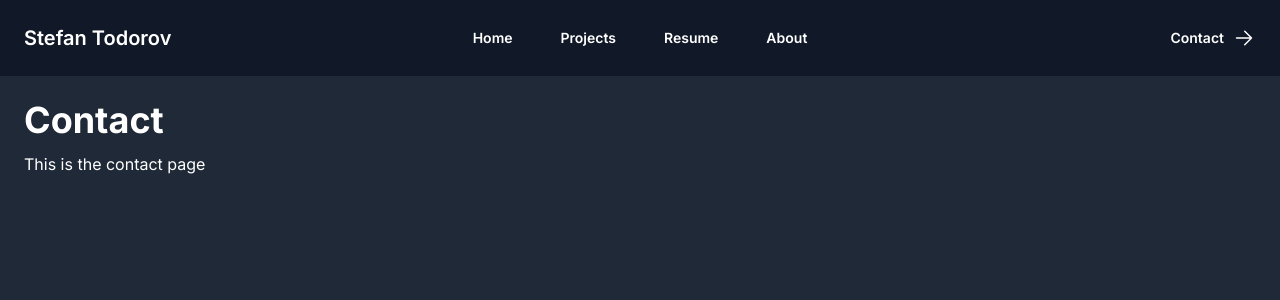
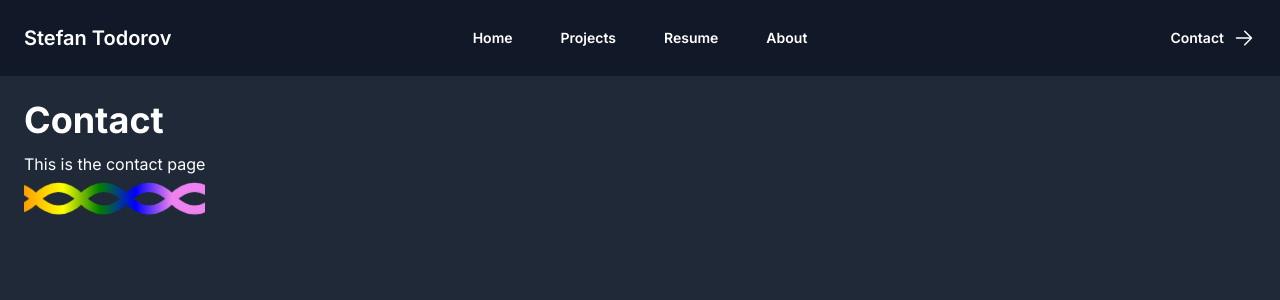
Before and after one commit to coravacav/portfolio, a Next.js app: page /contact in a window 1280 px wide. Shown: the top 300 px of the page. Built offline with nearby package versions, Linux system fonts and the light colour scheme.

Commit message:
crap wave

```diff
--- a/package.json
+++ b/package.json
@@ -27,6 +27,7 @@
         "postcss-focus-visible": "^6.0.4",
         "react": "18.2.0",
         "react-dom": "18.2.0",
+        "react-use-measure": "^2.1.1",
         "remark-gfm": "^3.0.1",
         "tailwindcss": "^3.3.2"
     },
@@ -36,6 +37,7 @@
         "eslint": "8.44.0",
         "eslint-config-next": "13.4.9",
         "prettier": "^2",
-        "prettier-plugin-tailwindcss": "^0.3.0"
+        "prettier-plugin-tailwindcss": "^0.3.0",
+        "sass": "^1.63.6"
     }
 }
--- a/src/app/contact/page.tsx
+++ b/src/app/contact/page.tsx
@@ -1,3 +1,4 @@
+import Wave from '@/lib/wave';
 import { pageWidth } from '@/styles/pageWidth';
 import clsx from 'clsx';
 
@@ -5,7 +6,10 @@ export default function ContactPage() {
     return (
         <div className={clsx('flex flex-col text-white w-full mx-auto', pageWidth)}>
             <h1 className="text-4xl font-bold">Contact</h1>
-            <p className="mt-3">This is the contact page</p>
+
+            <Wave>
+                <p className="mt-3">This is the contact page</p>
+            </Wave>
         </div>
     );
 }
--- /dev/null
+++ b/src/lib/wave.tsx
@@ -0,0 +1,33 @@
+'use client';
+
+import useMeasure from 'react-use-measure';
+import styles from './wave/wave.module.scss';
+import { ReactNode } from 'react';
+
+export default function Wave({ className, children }: { className?: string; children: ReactNode }) {
+    const [ref, bounds] = useMeasure();
+
+    return (
+        <div className={className}>
+            <div ref={ref} className="w-min whitespace-nowrap">
+                {children}
+            </div>
+            <svg width={bounds.width + 'px'} viewBox="0 0 40 10">
+                <path id={styles['wave']} d="M 0 5 Q 5 0 10 5 T 20 5 T 30 5 T 40 5 T 50 5" />
+                <path id={styles['wave']} d="M 0 5 Q 5 10 10 5 T 20 5 T 30 5 T 40 5 T 50 5" />
+                <defs>
+                    <linearGradient id="gradient" x1="0%" y1="0%" x2="100%" y2="0%" gradientUnits="userSpaceOnUse">
+                        <animate attributeName="x1" dur="5s" values="0%;100%" repeatCount="indefinite" />
+                        <animate attributeName="x2" dur="5s" values="0%;100%" repeatCount="indefinite" />
+                        <stop offset="0%" style={{ stopColor: 'red', stopOpacity: 1 }}></stop>
+                        <stop offset="20%" style={{ stopColor: 'orange', stopOpacity: 1 }}></stop>
+                        <stop offset="40%" style={{ stopColor: 'yellow', stopOpacity: 1 }}></stop>
+                        <stop offset="60%" style={{ stopColor: 'green', stopOpacity: 1 }}></stop>
+                        <stop offset="80%" style={{ stopColor: 'blue', stopOpacity: 1 }}></stop>
+                        <stop offset="100%" style={{ stopColor: 'violet', stopOpacity: 1 }}></stop>
+                    </linearGradient>
+                </defs>
+            </svg>
+        </div>
+    );
+}
--- /dev/null
+++ b/src/lib/wave/wave.module.scss
@@ -0,0 +1,11 @@
+#wave {
+    animation: wave 2s linear infinite;
+    stroke: url(#gradient);
+    fill: transparent;
+    stroke-width: 2px;
+}
+
+@keyframes wave {
+    0% { transform: translateX(0); }
+    100% { transform: translateX(-10px); }
+}
```
Also changed, not shown: 1 other file (tests, documents, lock files or other folders).
